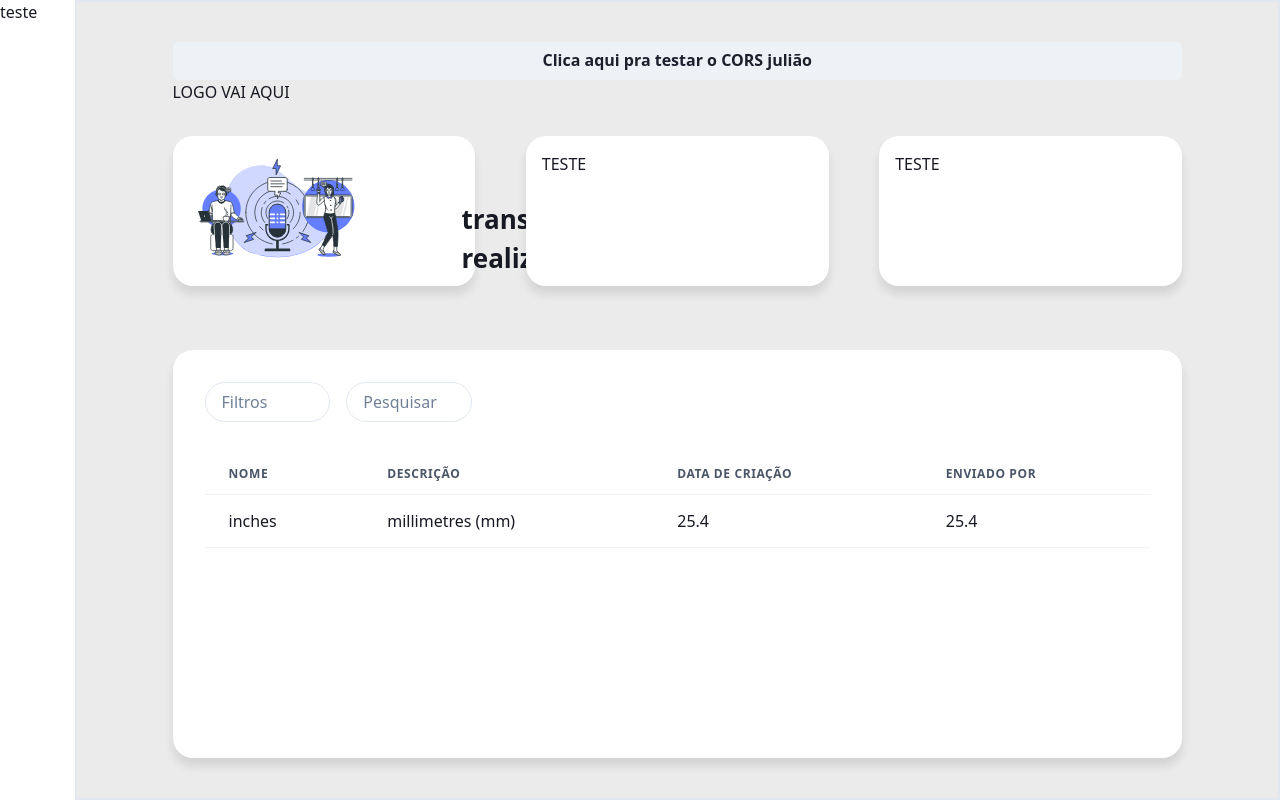
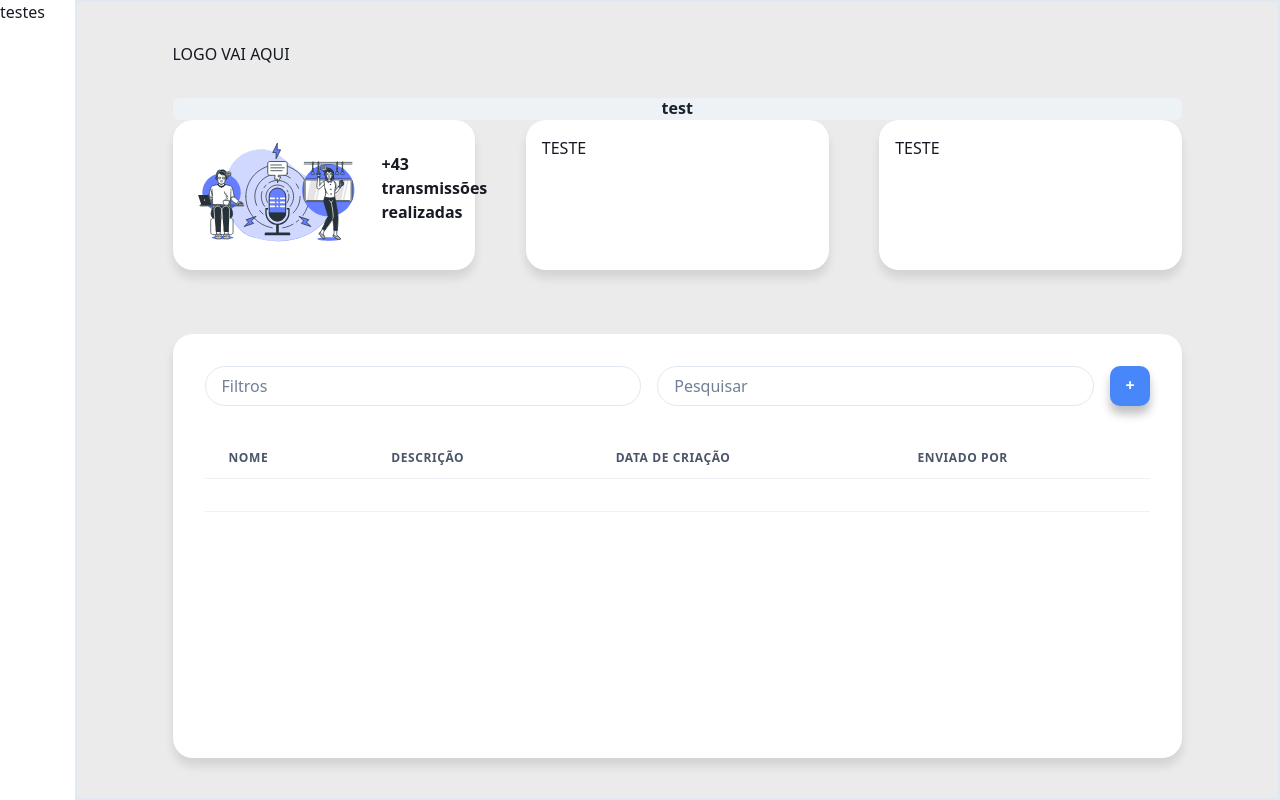
Before and after one commit to MuriloCordeiro/weeklyFrontend, a Next.js app: page /homepage in a window 1280 px wide. Built offline with nearby package versions, Linux system fonts and the light colour scheme.

Commit message:
feat: testing

```diff
--- a/src/Layouts/Layout.tsx
+++ b/src/Layouts/Layout.tsx
@@ -11,7 +11,7 @@ export default function LayoutDesk(props: any) {
           w="80px"
           boxShadow="0px 8px 10px rgba(0, 0, 0, 0.1)"
         >
-          teste
+          testes
         </Flex>
         <Flex
           bgColor="#EBEBEB"
--- a/src/hooks/useSendMessage.ts
+++ b/src/hooks/useSendMessage.ts
@@ -1,12 +1,12 @@
 import { api } from "../services/api";
 import { useState } from "react";
 
-export async function SendMessages(teste: any) {
+export async function SendMessages(phoneNumber: any, textMessage: any) {
   try {
-    const response = await api.post("Message/SendMessage", {
-      receiver: ["+5541984341194"],
+    const response = await api.post("sendMessages", {
+      receiver: phoneNumber,
       messages: {
-        text: teste,
+        text: textMessage,
       },
     });
 
@@ -15,3 +15,13 @@ export async function SendMessages(teste: any) {
     console.error(error);
   }
 }
+
+export async function getMessages() {
+  try {
+    const response = await api.get("Messages");
+
+    return response.data;
+  } catch (error) {
+    console.error(error);
+  }
+}
--- a/src/pages/homepage.tsx
+++ b/src/pages/homepage.tsx
@@ -22,6 +22,13 @@ import {
   Img,
   Input,
   Tfoot,
+  Modal,
+  ModalBody,
+  ModalCloseButton,
+  ModalContent,
+  ModalFooter,
+  ModalHeader,
+  ModalOverlay,
 } from "@chakra-ui/react";
 
 import LayoutDesk from "../Layouts/Layout";
@@ -31,11 +38,13 @@ import { BsPencilSquare, BsStack } from "react-icons/bs";
 import { TfiStatsDown, TfiStatsUp, TfiClipboard } from "react-icons/tfi";
 import { GoTriangleDown, GoTriangleUp } from "react-icons/go";
 import { useAuth } from "../contexts/AuthContext";
-import { SendMessages } from "../hooks/useSendMessage";
+import { SendMessages, getMessages } from "../hooks/useSendMessage";
 import Layout from "../Layouts/Layout";
 
 export default function Home() {
-  const [teste, setTeste] = useState<any>("julio teste");
+  const { isOpen, onOpen, onClose } = useDisclosure();
+  const [phoneNumber, setPhoneNumber] = useState<any>();
+  const [textMessage, setTextMessage] = useState<any>();
 
   const isWideVersion = useBreakpointValue({
     base: true,
@@ -45,22 +54,27 @@ export default function Home() {
   });
 
   async function Send() {
-    const response = await SendMessages("teste");
+    const response = await SendMessages(phoneNumber, textMessage);
 
     console.log("response", response);
+  }
+  async function test() {
+    const response = await getMessages();
+
+    console.log("responseeeeeeeee", response);
   }
 
   return (
     <Layout>
-      <Button
-        onClick={() => {
-          Send();
-        }}
-      >
-        Clica aqui pra testar o CORS julião
-      </Button>
       <Flex direction="column" w="100%" h="100%">
         <Text mb="2rem">LOGO VAI AQUI</Text>
+        <Button
+          onClick={() => {
+            test();
+          }}
+        >
+          test
+        </Button>
         <Flex w="full" justify="space-between" mb="4rem">
           <Flex
             w="30%"
@@ -71,12 +85,12 @@ export default function Home() {
             boxShadow="0px 8px 10px rgba(0, 0, 0, 0.1)"
           >
             <Flex w="full" justify="space-between">
-              <Img src="/podcast.svg" mr="6rem" />
-              <Flex direction="column" align="end" mr="1rem">
-                <Text fontSize="32px" fontWeight="bold">
+              <Img src="/podcast.svg" mr="1rem" />
+              <Flex direction="column" mr="1rem" mt="1rem">
+                <Text fontSize="16px" fontWeight="bold">
                   +43
                 </Text>{" "}
-                <Text fontSize="26px" fontWeight="bold" justifySelf="end">
+                <Text fontSize="16px" fontWeight="bold">
                   transmissões realizadas
                 </Text>
               </Flex>
@@ -112,9 +126,59 @@ export default function Home() {
           p="2rem"
           direction="column"
         >
-          <Flex w="30%" mb="2rem">
+          <Flex w="full" mb="2rem">
             <Input placeholder="Filtros" borderRadius="20px" mr="1rem" />
             <Input placeholder="Pesquisar" borderRadius="20px" mr="1rem" />
+            <Button
+              justifySelf="end"
+              borderRadius="10px"
+              bgColor="#4887FA"
+              color="white"
+              boxShadow="0px 8px 10px rgba(0, 0, 0, 0.25)"
+              onClick={onOpen}
+            >
+              +
+            </Button>
+            <Modal isOpen={isOpen} onClose={onClose} size="lg">
+              <ModalOverlay />
+              <ModalContent>
+                <ModalHeader>
+                  <Text color="#081F49">Nova Lista de Transmissão</Text>
+                </ModalHeader>
+                <ModalCloseButton />
+                <ModalBody p="2rem">
+                  <Flex direction="column">
+                    <Text>Insira o número de telefone aqui</Text>
+                    <Input
+                      mb="1rem"
+                      onChange={(e) => {
+                        setPhoneNumber(e.target.value);
+                      }}
+                    />
+                    <Text>Insira a mensagem a ser enviada aqui</Text>
+                    <Input
+                      mb="1rem"
+                      h="100px"
+                      onChange={(e) => {
+                        setTextMessage(e.target.value);
+                      }}
+                    />
+                    <Button
+                      justifySelf="end"
+                      borderRadius="10px"
+                      bgColor="#4887FA"
+                      color="white"
+                      boxShadow="0px 8px 10px rgba(0, 0, 0, 0.25)"
+                      onClick={() => {
+                        Send();
+                      }}
+                    >
+                      Enviar mensagem
+                    </Button>
+                  </Flex>
+                </ModalBody>
+              </ModalContent>
+            </Modal>
           </Flex>
           <TableContainer>
             <Table variant="simple">
@@ -128,10 +192,10 @@ export default function Home() {
               </Thead>
               <Tbody>
                 <Tr>
-                  <Td>inches</Td>
-                  <Td>millimetres (mm)</Td>
-                  <Td>25.4</Td>
-                  <Td>25.4</Td>
+                  <Td></Td>
+                  <Td></Td>
+                  <Td></Td>
+                  <Td></Td>
                 </Tr>
               </Tbody>
             </Table>
```
Also changed, not shown: 1 other file (tests, documents, lock files or other folders).
